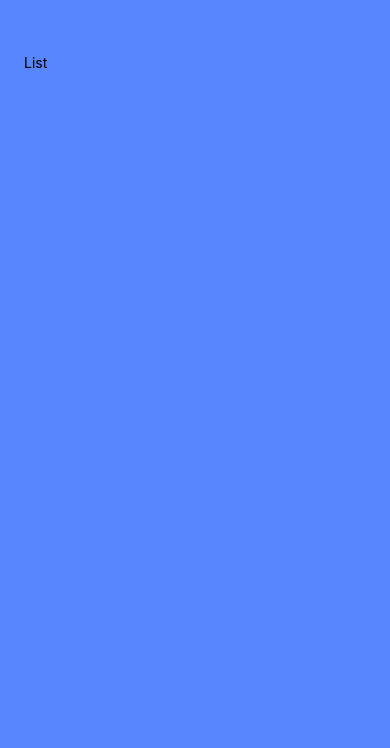
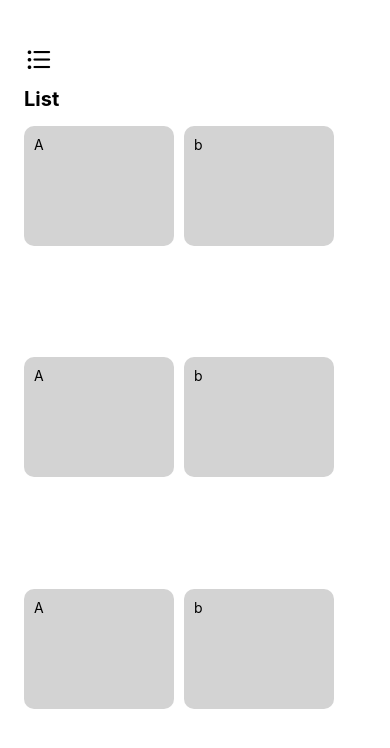
Before and after one commit to abhay9656/Todo_list, a React Native app: screen / in a window 390 px wide. Shown: the top 748 px of the page. Built offline with nearby package versions, Linux system fonts and the light colour scheme.

Commit message:
Add icon and style changes to list component

```diff
--- a/component/list.jsx
+++ b/component/list.jsx
@@ -1,10 +1,36 @@
 import React from 'react'
 import { StyleSheet, Text, View } from 'react-native';
+import Icon from 'react-native-vector-icons/AntDesign';
 
 const list = () => {
   return (
     <View style={styles.container}>
-        <Text style={{marginTop:30}}>List</Text>
+        <Icon name='bars' size={30} style={{top:20,}}/>
+        <Text style={{marginTop:30,fontSize:20,fontWeight:'bold'}}>List</Text>
+        <View style={{flex:1,flexDirection:'row',marginTop:15}}>
+            <View style={styles.flex}>
+                <Text>A</Text>
+            </View>
+            <View style={[styles.flex,{marginLeft:10}]} >
+            <Text>b</Text>
+            </View>
+        </View>
+        <View style={{flex:1,flexDirection:'row'}}>
+            <View style={styles.flex}>
+                <Text>A</Text>
+            </View>
+            <View style={[styles.flex,{marginLeft:10}]} >
+            <Text>b</Text>
+            </View>
+        </View>
+        <View style={{flex:1,flexDirection:'row',}}>
+            <View style={styles.flex}>
+                <Text>A</Text>
+            </View>
+            <View style={[styles.flex,{marginLeft:10}]} >
+            <Text>b</Text>
+            </View>
+        </View>
     </View>
   )
 }
@@ -13,7 +39,15 @@ const styles=StyleSheet.create({
     container:{
         flex:1,
         padding:24,
-        backgroundColor:"#5786FE"
+        backgroundColor:"#fff"
+    },
+    flex:{
+        padding:10,
+        // margin:'auto',
+        width:150,
+        height:120,
+        backgroundColor:"lightgrey",
+        borderRadius:10
     }
 })
 
```
